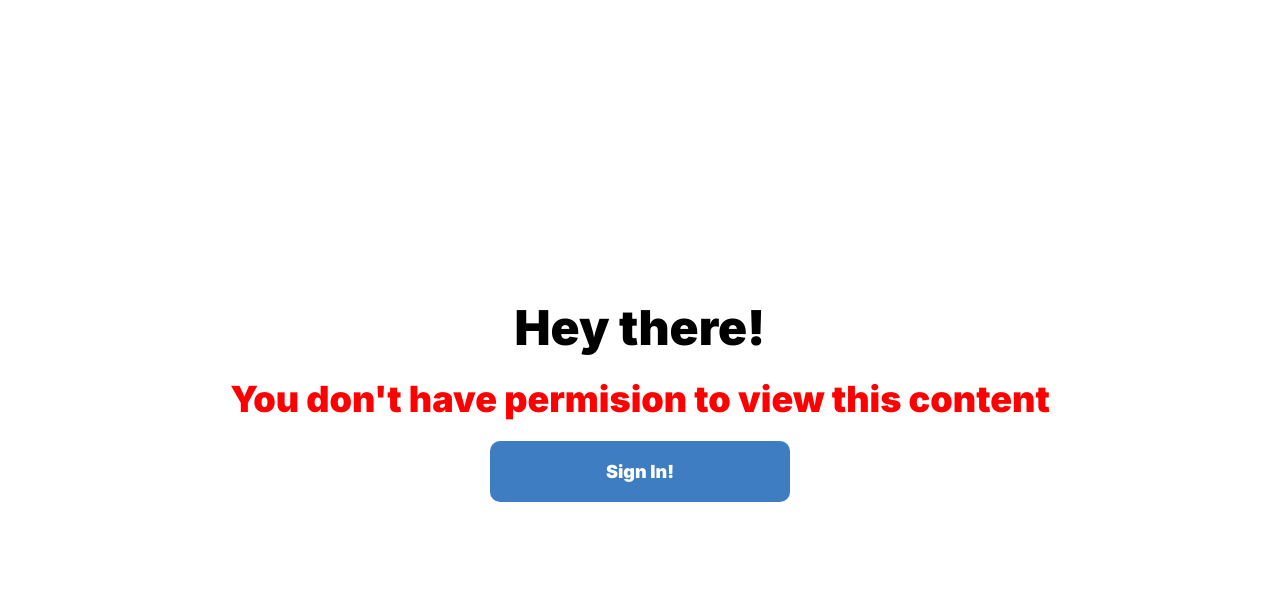
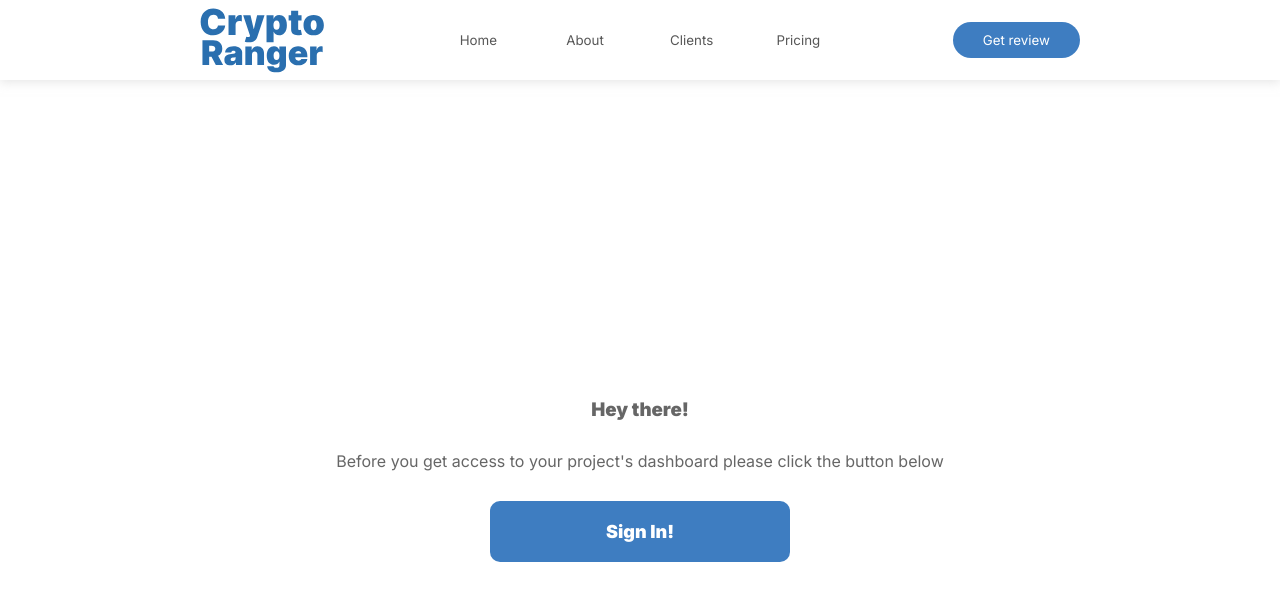
Before and after one commit to SimpleMB/CryptoRangerNext, a Next.js app: page /projects in a window 1280 px wide. Shown: the top 600 px of the page. Built offline with nearby package versions, Linux system fonts and the light colour scheme; no server answers.

Commit message:
Forbiden component with better styles

```diff
--- a/components/Forbiden/Forbiden.module.scss
+++ b/components/Forbiden/Forbiden.module.scss
@@ -4,19 +4,10 @@
   align-items: center;
   justify-content: center;
   height: 100vh;
+  color: hsl(0, 0%, 40%);
 
-  h2,
-  h3 {
-    margin-bottom: 20px;
-  }
-
-  h2 {
-    font-size: 48px;
-  }
-
-  h3 {
-    font-size: 36px;
-    color: red;
+  p {
+    padding: 30px;
   }
 }
 
--- a/components/Forbiden/Forbiden.tsx
+++ b/components/Forbiden/Forbiden.tsx
@@ -1,11 +1,17 @@
 import { signIn } from 'next-auth/client';
+import Navigation from '../Navigation/Navigation';
 import styles from './Forbiden.module.scss';
 
 const Forbiden = () => {
   return (
+    <>
+      <Navigation />
       <div className={styles.forbidenWrapper}>
-      <h2>Hey there!</h2>
-      <h3> You don't have permision to view this content</h3>
+        <h3>Hey there!</h3>
+        <p>
+          Before you get access to your project's dashboard please click the
+          button below
+        </p>
         <button
           type="button"
           className={styles.signInBtn}
@@ -14,6 +20,7 @@ const Forbiden = () => {
           Sign In!
         </button>
       </div>
+    </>
   );
 };
 
```
Lines whose indentation alone changed are shown as unchanged.
